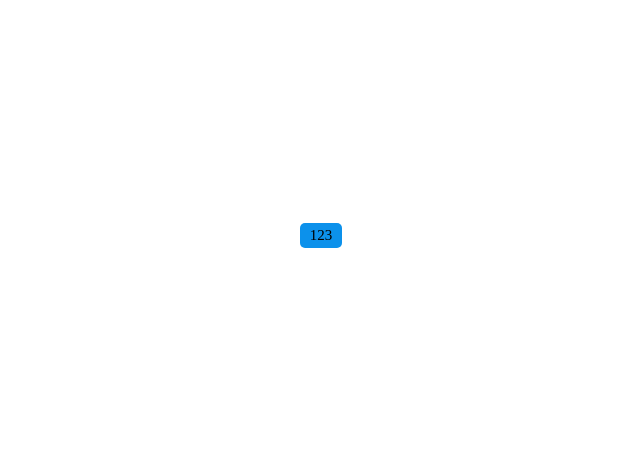
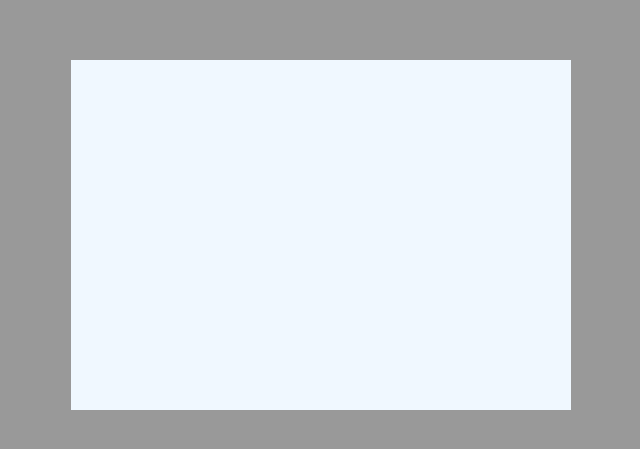
Before and after one commit to shanlihang/wldz-ui, a Vue app: page / in a window 1280 px wide. Shown: the part 165-614 px from the top of the page, without its empty margins (319-959 px from the left). Built offline with nearby package versions, Linux system fonts and the light colour scheme.

Commit message:
弹窗样式搭建及文档整理

```diff
--- a/src/components/datashow/WlTag.vue
+++ b/src/components/datashow/WlTag.vue
@@ -6,13 +6,12 @@
     size    字体大小，默认为15px
  -->
 <script setup lang="ts">
-import { onMounted,reactive,ref } from 'vue';
 interface Tag{
     color:string,
     radius:number,
     bkg:string,
     value:string | number | boolean,
-    size:string
+    size:number
 }
 const props = withDefaults(defineProps<Tag>(),{
     color:'#000',
--- /dev/null
+++ b/src/components/feedback/WlPopUp.vue
@@ -0,0 +1,36 @@
+<!--
+
+ -->
+ <script setup lang="ts">
+interface PopUp{
+    isOpen:boolean
+}
+
+ const props = withDefaults(defineProps<PopUp>(),{
+    isOpen:false
+ })
+
+
+ </script>
+
+ <template>
+     <div class="dialog" v-show="props.isOpen">
+        <div class="container"></div>
+     </div>
+ </template>
+
+ <style scoped>
+ .dialog{
+    width: 100%;
+    height: 100%;
+    display: flex;
+    align-items: center;
+    justify-content: center;
+    background-color: rgba(0, 0, 0, .4);
+ }
+ .dialog .container{
+    width: 500px;
+    height: 350px;
+    background-color: aliceblue;
+ }
+ </style>
--- a/src/views/ShowView.vue
+++ b/src/views/ShowView.vue
@@ -1,10 +1,10 @@
 <script setup lang="ts">
-import WlTag from '../components/datashow/WlTag.vue'
+import WlPopUp from '../components/feedback/WlPopUp.vue'
 </script>
 
 <template>
     <div class="showView">
-        <WlTag value="123"></WlTag>
+        <WlPopUp :is-open="true"></WlPopUp>
     </div>
 
 </template>
```
Also changed, not shown: 1 other file (tests, documents, lock files or other folders).
